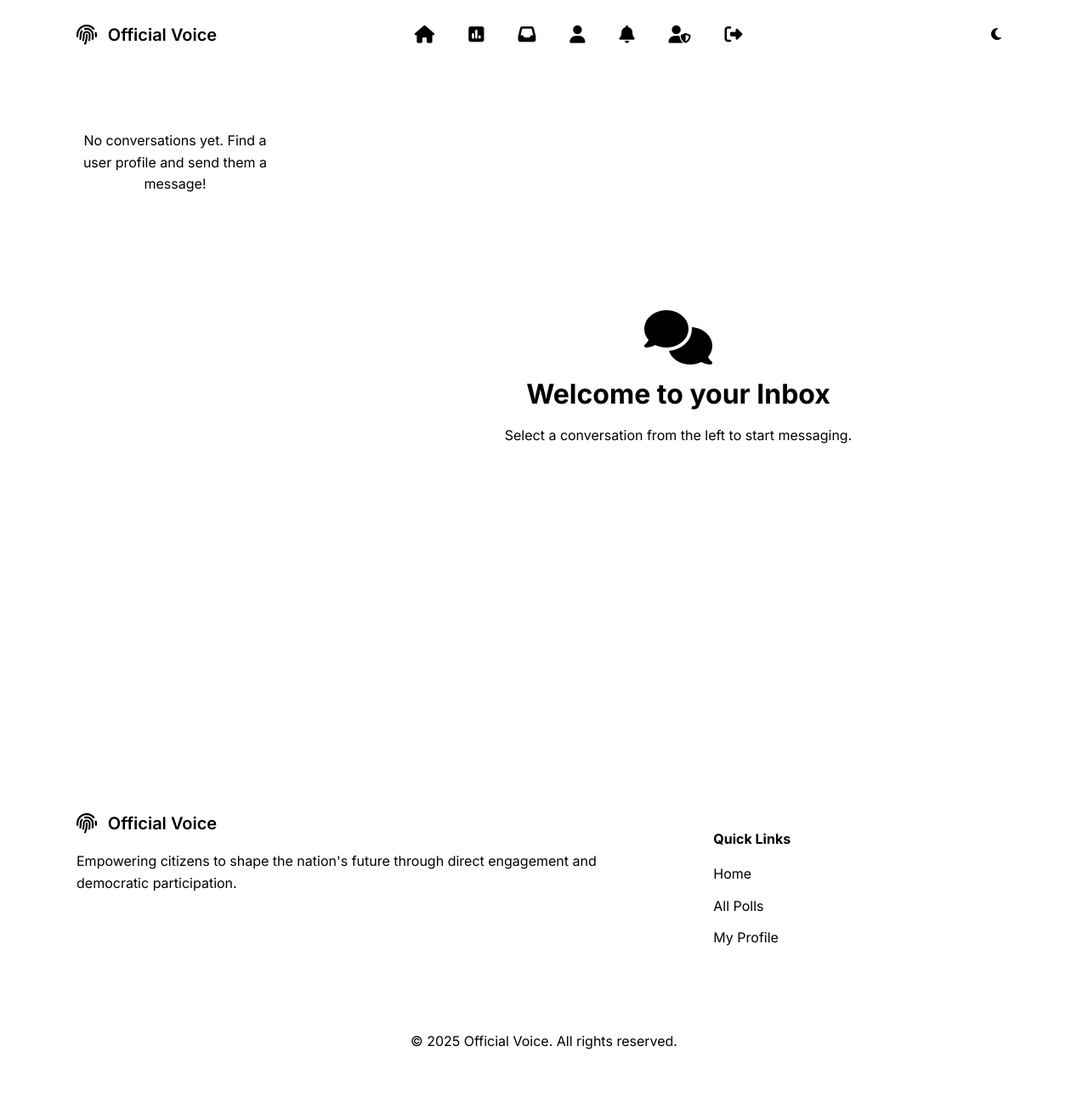
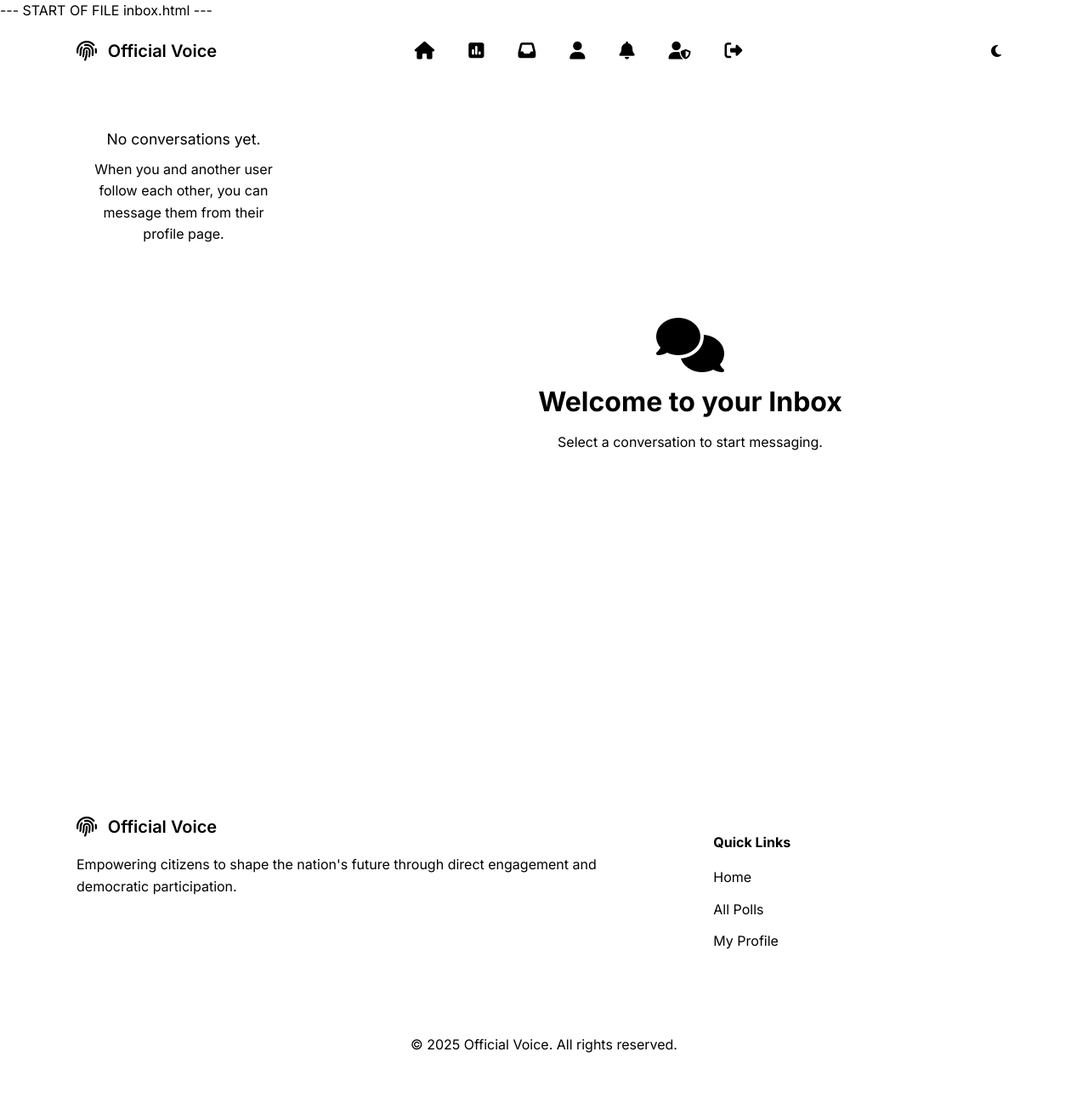
Before and after one commit to venkataganesh400/OfficialVoice, a Flask app: page /inbox in a window 1280 px wide. Shown: the whole page at 85% size. Before the commit the page ends 1235 px from the top, so only its background shows below. Run offline with Flask 3, Linux system fonts and the light colour scheme; the visitor is signed in with stand-in values (Sample User, id 1); some libraries are stand-ins or nearby versions.

Commit message:
Update inbox.html

```diff
--- a/templates/inbox.html
+++ b/templates/inbox.html
@@ -1,44 +1,31 @@
+--- START OF FILE inbox.html ---
+
 {% extends 'base.html' %}
 {% block title %}Inbox{% endblock %}
 
 {% block content %}
-<style>
-.inbox-container { max-width: 1200px; margin: 2rem auto; }
-.inbox-layout { display: grid; grid-template-columns: 300px 1fr; height: calc(100vh - 120px); gap: 1rem; }
-.conversation-list { background: var(--bg-card); border-radius: .5rem; overflow-y: auto; padding: .5rem; display: flex; flex-direction: column;}
-.conversation-list-item { display: flex; align-items: center; gap: .8rem; padding: .8rem; border-radius: .5rem; text-decoration: none; color: var(--text-main); border-left: 4px solid transparent; }
-.conversation-list-item:hover { background: var(--bg-main); }
-.conversation-list-item.active { border-left-color: var(--primary); background: var(--bg-main); }
-.conversation-list-item img, .conversation-list-item .icon { width: 45px; height: 45px; border-radius: 50%; object-fit: cover; flex-shrink: 0;}
-.conversation-list-item .icon { font-size: 1.5rem; background: var(--bg-main); color: var(--secondary); display: flex; align-items: center; justify-content: center; }
-.conversation-details { flex: 1; min-width: 0; }
-.conversation-details strong { font-size: 1rem; display: block; white-space: nowrap; overflow: hidden; text-overflow: ellipsis; }
-.conversation-details small { font-size: .8em; color: var(--text-gray); }
-.online-indicator { width: 10px; height: 10px; background: #dc2626; border-radius: 50%; transition: background .3s; }
-.online-indicator.online { background: #16a34a; }
-.chat-placeholder { background: var(--bg-card); border-radius: .5rem; display: flex; flex-direction: column; justify-content: center; align-items: center; text-align: center; color: var(--text-gray); }
-.chat-placeholder i { font-size: 4rem; margin-bottom: 1rem; color: var(--border-color); }
-@media (max-width: 768px) { .inbox-layout { display: block; height: auto; } .chat-placeholder { display: none; } }
-</style>
+{# Add a class to body for mobile view switching #}
+<script>document.body.classList.add('inbox-page');</script>
 
 <div class="inbox-container">
     <div class="inbox-layout">
-        <div class="conversation-list">
+        <div class="conversation-list" id="conversation-list-panel">
             {% for conv in conversations %}
                 {% set other_user = conv.user_two if conv.user_one_id == g.user.id else conv.user_one %}
+                {# The entire list item is a link, for better mobile experience #}
                 <a href="{{ url_for('start_or_get_conversation', user_id=other_user.id) }}"
                    class="conversation-list-item {% if conversation_id and conversation_id == conv.id %}active{% endif %}"
                    id="conversation-user-{{ other_user.id }}">
 
                     {% if other_user.profile_image_url %}
-                        <img src="{{ other_user.profile_image_url }}" alt="">
+                        <img src="{{ other_user.profile_image_url }}" alt="{{ other_user.first_name }}'s profile picture">
                     {% else %}
                         <div class="icon"><i class="fas fa-user"></i></div>
                     {% endif %}
 
                     <div class="conversation-details">
                         <strong>{{ other_user.first_name }} {{ other_user.last_name }}</strong>
-                        <small>Last active: {{ moment(conv.last_message_timestamp).calendar() }}</small>
+                        <small>Last message: {{ moment(conv.last_message_timestamp).calendar() }}</small>
                     </div>
 
                     <div class="online-indicator {% if other_user.id in online_users_list %}online{% endif %}"
@@ -47,15 +34,19 @@
                     </div>
                 </a>
             {% else %}
-                <div style="text-align:center; padding: 2rem; color: var(--text-gray);">No conversations yet. Find a user profile and send them a message!</div>
+                <div style="text-align:center; padding: 2rem; color: var(--text-gray);">
+                    <p style="font-size: 1.1em; margin-bottom: .5rem;">No conversations yet.</p>
+                    <p>When you and another user follow each other, you can message them from their profile page.</p>
+                </div>
             {% endfor %}
         </div>
 
+        {# This block is filled by messages.html on desktop, or shows a placeholder. On mobile, it's hidden by default. #}
         {% block chat_window %}
         <div class="chat-placeholder">
             <i class="fas fa-comments"></i>
             <h2>Welcome to your Inbox</h2>
-            <p>Select a conversation from the left to start messaging.</p>
+            <p>Select a conversation to start messaging.</p>
         </div>
         {% endblock %}
     </div>
@@ -63,15 +54,20 @@
 {% endblock %}
 
 {% block scripts %}
+{{ super() }}
 <script>
-    const socket = io();
-    socket.on('user_status_change', data => {
-        document.querySelectorAll(`#status-indicator-${data.user_id}`).forEach(indicator => {
-            if (indicator) {
+document.addEventListener('DOMContentLoaded', () => {
+    // This script is for the main inbox view to show user online status.
+    // It avoids running on the active chat view on mobile.
+    if (document.body.classList.contains('inbox-page')) {
+        const socket = io();
+        socket.on('user_status_change', data => {
+            document.querySelectorAll(`#status-indicator-${data.user_id}`).forEach(indicator => {
                 indicator.classList.toggle('online', data.status === 'online');
                 indicator.title = data.status === 'online' ? 'Online' : 'Offline';
-            }
+            });
         });
-    });
+    }
+});
 </script>
 {% endblock %}
```
